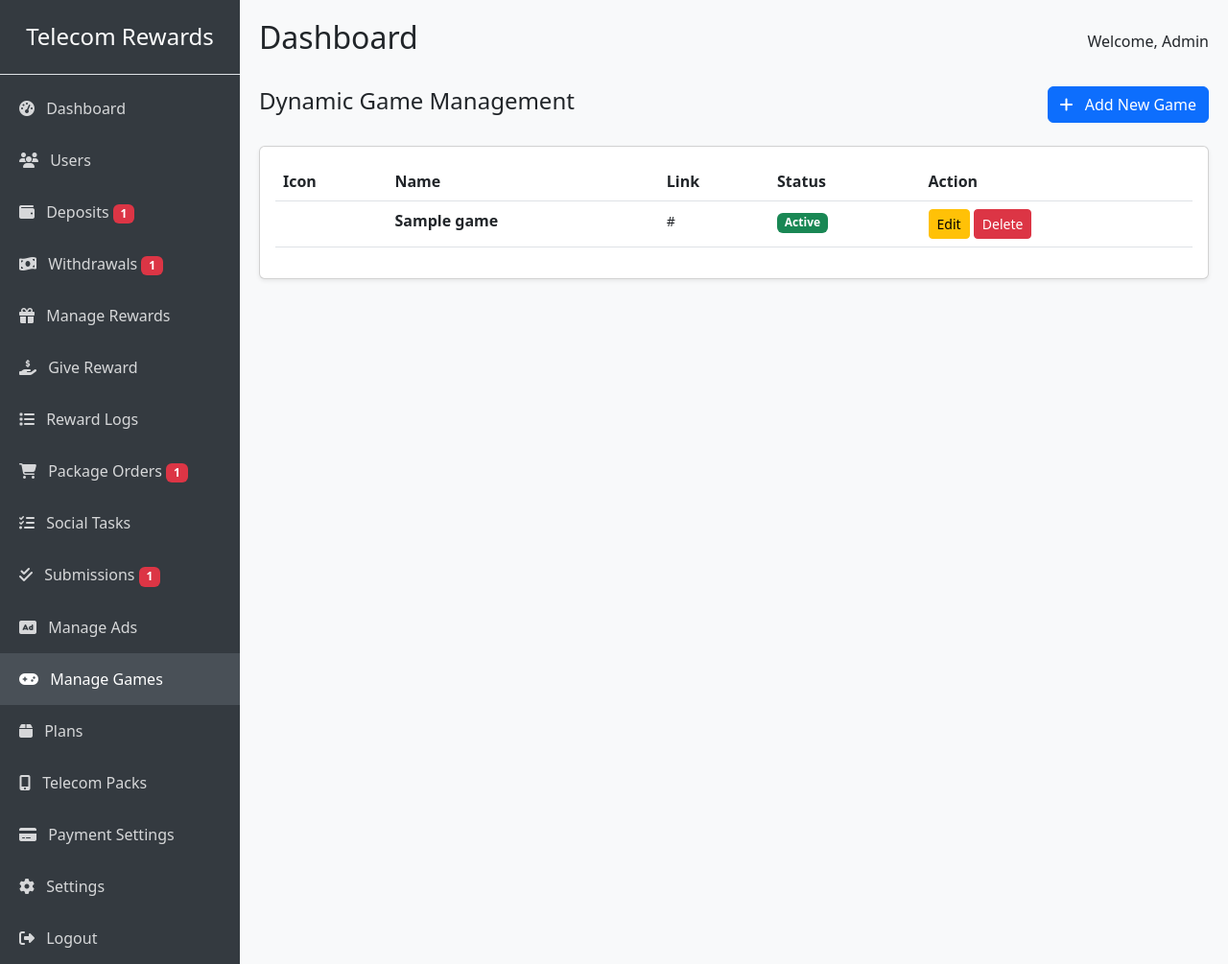
After one commit to arzuhossen099-cmyk/Digitalproduct, a PHP site: page /admin/games.php in a window 1280 px wide. The commit adds this page. Shown: the whole page at 96% size. Run offline with PHP 8.4, Linux system fonts and the light colour scheme; a user stored in the database is signed in; data comes from the database, SQL or seed files in the repository; both versions use the stored data as it was after the commit; tables that the repository leaves empty hold one stand-in row (values such as "Sample post").

Commit message:
Implement Dynamic Game Management and Level-based Access Control
- Fixed PHP deprecation warnings in admin/deposits.php
- Added user_level column to users table and enabled admin management
- Restricted premium features to Level 2+ users with UI locking in index.php
- Created dynamic Game Management system with admin CRUD (admin/games.php)
- Updated homepage to fetch and display active games dynamically from database
- Secured Aviator game logic using server-side sessions to prevent crash-point manipulation

Co-authored-by: arzuhossen099-cmyk <269098778+arzuhossen099-cmyk@users.noreply.github.com>

```diff
--- /dev/null
+++ b/admin/games.php
@@ -0,0 +1,140 @@
+<?php
+require_once 'header.php';
+
+// Handle Add/Edit Game
+if (isset($_POST['save_game'])) {
+    $id = isset($_POST['id']) ? intval($_POST['id']) : null;
+    $name = $_POST['name'];
+    $icon = $_POST['icon_class'];
+    $status = $_POST['status'];
+    $link = $_POST['link'];
+
+    if ($id) {
+        $stmt = $pdo->prepare("UPDATE games SET name=?, icon_class=?, status=?, link=? WHERE id=?");
+        $stmt->execute([$name, $icon, $status, $link, $id]);
+        echo "<div class='alert alert-success'>Game updated successfully!</div>";
+    } else {
+        $stmt = $pdo->prepare("INSERT INTO games (name, icon_class, status, link) VALUES (?, ?, ?, ?)");
+        $stmt->execute([$name, $icon, $status, $link]);
+        echo "<div class='alert alert-success'>Game added successfully!</div>";
+    }
+}
+
+// Handle Delete
+if (isset($_GET['delete'])) {
+    $id = intval($_GET['delete']);
+    $stmt = $pdo->prepare("DELETE FROM games WHERE id=?");
+    $stmt->execute([$id]);
+    header("Location: games.php");
+    exit();
+}
+
+$games = $pdo->query("SELECT * FROM games ORDER BY created_at DESC")->fetchAll();
+?>
+
+<div class="d-flex justify-content-between align-items-center mb-4">
+    <h4>Dynamic Game Management</h4>
+    <button class="btn btn-primary" data-bs-toggle="modal" data-bs-target="#gameModal" onclick="resetGameForm()">
+        <i class="fas fa-plus me-2"></i> Add New Game
+    </button>
+</div>
+
+<div class="card shadow-sm">
+    <div class="card-body">
+        <div class="table-responsive">
+            <table class="table table-hover">
+                <thead>
+                    <tr>
+                        <th>Icon</th>
+                        <th>Name</th>
+                        <th>Link</th>
+                        <th>Status</th>
+                        <th>Action</th>
+                    </tr>
+                </thead>
+                <tbody>
+                    <?php foreach ($games as $g): ?>
+                    <tr>
+                        <td><i class="<?php echo htmlspecialchars($g['icon_class'] ?? ''); ?> fa-2x"></i></td>
+                        <td><strong><?php echo htmlspecialchars($g['name'] ?? ''); ?></strong></td>
+                        <td><small><?php echo htmlspecialchars($g['link'] ?? ''); ?></small></td>
+                        <td>
+                            <span class="badge bg-<?php echo $g['status'] == 'active' ? 'success' : 'danger'; ?>">
+                                <?php echo ucfirst($g['status'] ?? ''); ?>
+                            </span>
+                        </td>
+                        <td>
+                            <button class="btn btn-sm btn-warning" onclick='editGame(<?php echo json_encode($g); ?>)'>Edit</button>
+                            <a href="games.php?delete=<?php echo $g['id']; ?>" class="btn btn-sm btn-danger" onclick="return confirm('Delete this game?')">Delete</a>
+                        </td>
+                    </tr>
+                    <?php endforeach; ?>
+                </tbody>
+            </table>
+        </div>
+    </div>
+</div>
+
+<!-- Game Modal -->
+<div class="modal fade" id="gameModal" tabindex="-1">
+    <div class="modal-dialog">
+        <div class="modal-content">
+            <form method="POST">
+                <div class="modal-header">
+                    <h5 class="modal-title" id="gameModalLabel">Add Game</h5>
+                    <button type="button" class="btn-close" data-bs-dismiss="modal"></button>
+                </div>
+                <div class="modal-body">
+                    <input type="hidden" name="id" id="game_id">
+                    <div class="mb-3">
+                        <label class="form-label">Game Name</label>
+                        <input type="text" name="name" id="game_name" class="form-control" required>
+                    </div>
+                    <div class="mb-3">
+                        <label class="form-label">Icon Class (FontAwesome)</label>
+                        <input type="text" name="icon_class" id="game_icon" class="form-control" value="fas fa-gamepad" required>
+                        <small class="text-muted">e.g., fas fa-gamepad, fas fa-rocket</small>
+                    </div>
+                    <div class="mb-3">
+                        <label class="form-label">Game Link (URL)</label>
+                        <input type="text" name="link" id="game_link" class="form-control" required>
+                    </div>
+                    <div class="mb-3">
+                        <label class="form-label">Status</label>
+                        <select name="status" id="game_status" class="form-select">
+                            <option value="active">Active</option>
+                            <option value="inactive">Inactive</option>
+                        </select>
+                    </div>
+                </div>
+                <div class="modal-footer">
+                    <button type="button" class="btn btn-secondary" data-bs-dismiss="modal">Close</button>
+                    <button type="submit" name="save_game" class="btn btn-primary">Save Game</button>
+                </div>
+            </form>
+        </div>
+    </div>
+</div>
+
+<script>
+function resetGameForm() {
+    $('#gameModalLabel').text('Add Game');
+    $('#game_id').val('');
+    $('#game_name').val('');
+    $('#game_icon').val('fas fa-gamepad');
+    $('#game_link').val('');
+    $('#game_status').val('active');
+}
+
+function editGame(g) {
+    $('#gameModalLabel').text('Edit Game');
+    $('#game_id').val(g.id);
+    $('#game_name').val(g.name);
+    $('#game_icon').val(g.icon_class);
+    $('#game_link').val(g.link);
+    $('#game_status').val(g.status);
+    $('#gameModal').modal('show');
+}
+</script>
+
+<?php require_once 'footer.php'; ?>
--- a/admin/header.php
+++ b/admin/header.php
@@ -53,6 +53,7 @@ $site_name = $settings['site_name'] ?? 'Admin Panel';
         <a href="manage_tasks.php" class="<?php echo basename($_SERVER['PHP_SELF']) == 'manage_tasks.php' ? 'active' : ''; ?>"><i class="fas fa-tasks me-2"></i> Social Tasks</a>
         <a href="task_submissions.php" class="<?php echo basename($_SERVER['PHP_SELF']) == 'task_submissions.php' ? 'active' : ''; ?>"><i class="fas fa-check-double me-2"></i> Submissions <?php if($pending_tasks_count > 0) echo "<span class='badge bg-danger'>$pending_tasks_count</span>"; ?></a>
         <a href="manage_ads.php" class="<?php echo basename($_SERVER['PHP_SELF']) == 'manage_ads.php' ? 'active' : ''; ?>"><i class="fas fa-ad me-2"></i> Manage Ads</a>
+        <a href="games.php" class="<?php echo basename($_SERVER['PHP_SELF']) == 'games.php' ? 'active' : ''; ?>"><i class="fas fa-gamepad me-2"></i> Manage Games</a>
         <a href="plans.php" class="<?php echo basename($_SERVER['PHP_SELF']) == 'plans.php' ? 'active' : ''; ?>"><i class="fas fa-box me-2"></i> Plans</a>
         <a href="packages.php" class="<?php echo basename($_SERVER['PHP_SELF']) == 'packages.php' ? 'active' : ''; ?>"><i class="fas fa-mobile-alt me-2"></i> Telecom Packs</a>
         <a href="payment_settings.php" class="<?php echo basename($_SERVER['PHP_SELF']) == 'payment_settings.php' ? 'active' : ''; ?>"><i class="fas fa-credit-card me-2"></i> Payment Settings</a>
```
Also changed, not shown: admin/deposits.php (+5 -5 lines), api/aviator.php (+16 -7 lines), database.sql (+9 -0 lines), index.php (+11 -4 lines).
